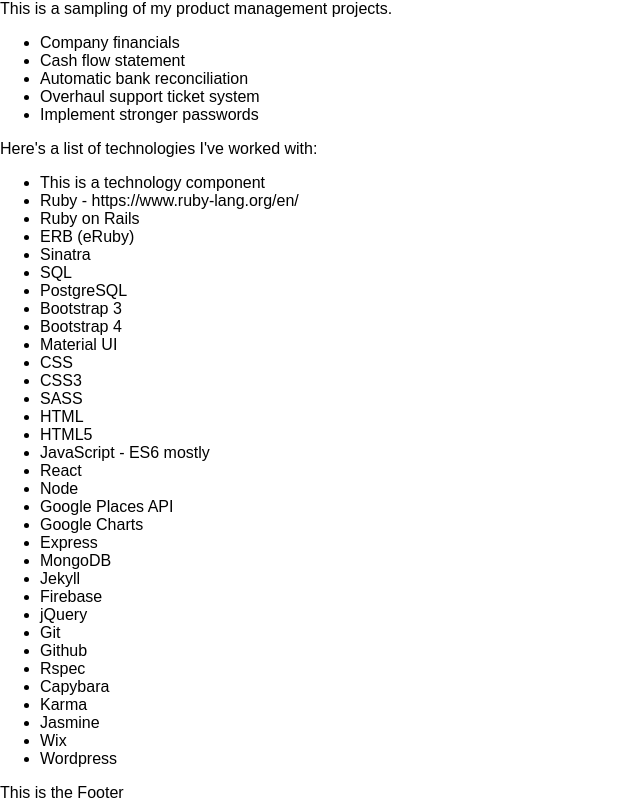
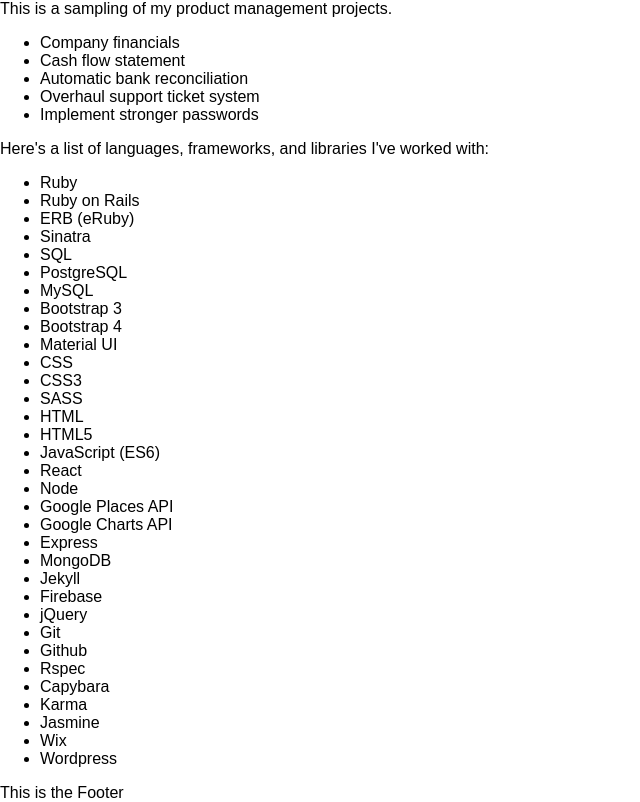
Before and after one commit to marclevetin/portfolio, a React (Create React App) app: page / in a window 1280 px wide. Shown: the part 900-1702 px from the top of the page, without its empty margins (0-640 px from the left). Built offline with nearby package versions, Linux system fonts and the light colour scheme.

Commit message:
made a Technology component and generated a list from local data

```diff
--- a/src/components/Technology.js
+++ b/src/components/Technology.js
@@ -3,7 +3,7 @@
 const Technology = (props) => {
     return (
       <div>
-        <li>This is a technology component</li>
+        <li>{props.name}</li>
       </div>
     )
 };
--- a/src/containers/Technologies.js
+++ b/src/containers/Technologies.js
@@ -1,45 +1,25 @@
 import React, { Component } from 'react';
 import Technology from '../components/Technology'
 
+import technologiesdata from '../data/tech'
+
 class Technologies extends Component {
+
+
   render() {
+    let allTech = technologiesdata.map(tech => {
+      return (
+        <Technology
+          key = {tech.id}
+          name = {tech.tech}
+        />
+      )
+    })
     return (
       <div>
-        <p>Here's a list of technologies I've worked with:</p>
+        <p>Here's a list of languages, frameworks, and libraries I've worked with:</p>
         <ul>
-          <Technology />
-          <li>Ruby - https://www.ruby-lang.org/en/</li>
-          <li>Ruby on Rails</li>
-          <li>ERB (eRuby)</li>
-          <li>Sinatra</li>
-          <li>SQL</li>
-          <li>PostgreSQL</li>
-          <li>Bootstrap 3</li>
-          <li>Bootstrap 4</li>
-          <li>Material UI</li>
-          <li>CSS</li>
-          <li>CSS3</li>
-          <li>SASS</li>
-          <li>HTML</li>
-          <li>HTML5</li>
-          <li>JavaScript - ES6 mostly</li>
-          <li>React</li>
-          <li>Node</li>
-          <li>Google Places API</li>
-          <li>Google Charts</li>
-          <li>Express</li>
-          <li>MongoDB</li>
-          <li>Jekyll</li>
-          <li>Firebase</li>
-          <li>jQuery</li>
-          <li>Git</li>
-          <li>Github</li>
-          <li>Rspec</li>
-          <li>Capybara</li>
-          <li>Karma</li>
-          <li>Jasmine</li>
-          <li>Wix</li>
-          <li>Wordpress</li>
+          {allTech}
         </ul>
       </div>
     )
```
